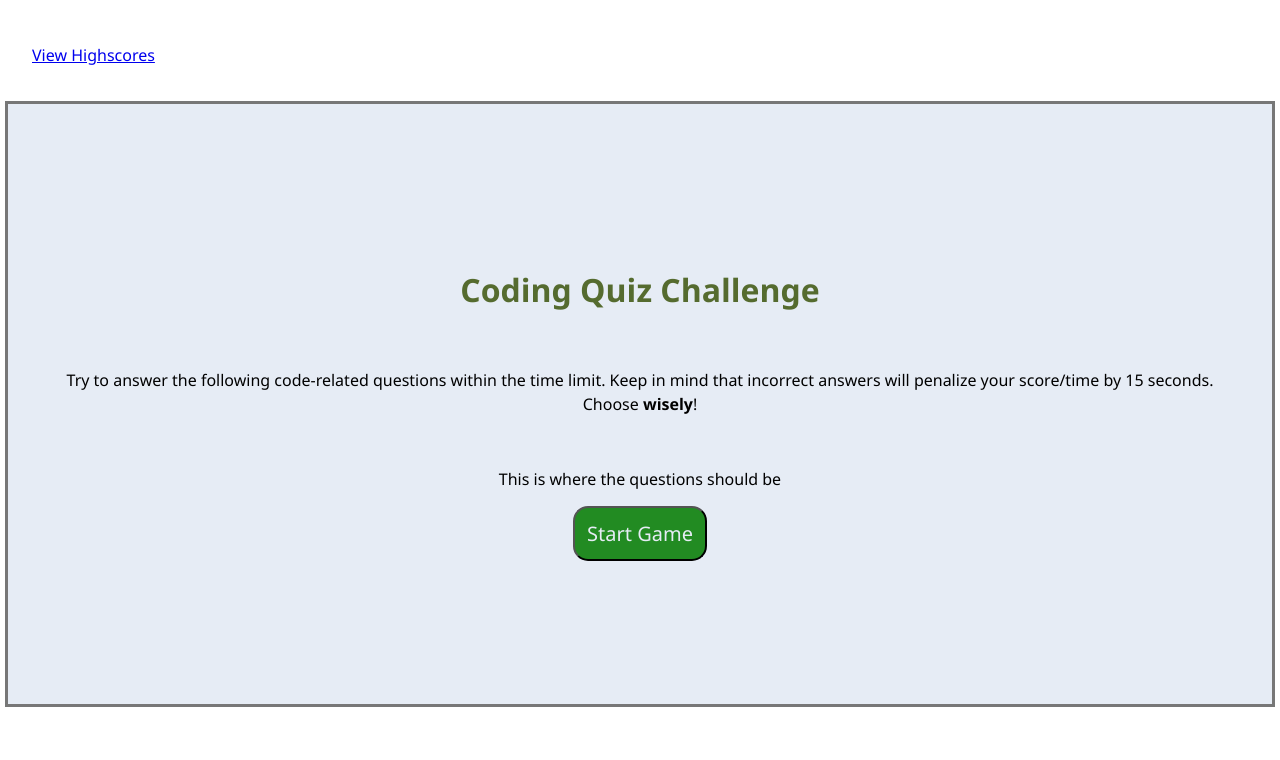
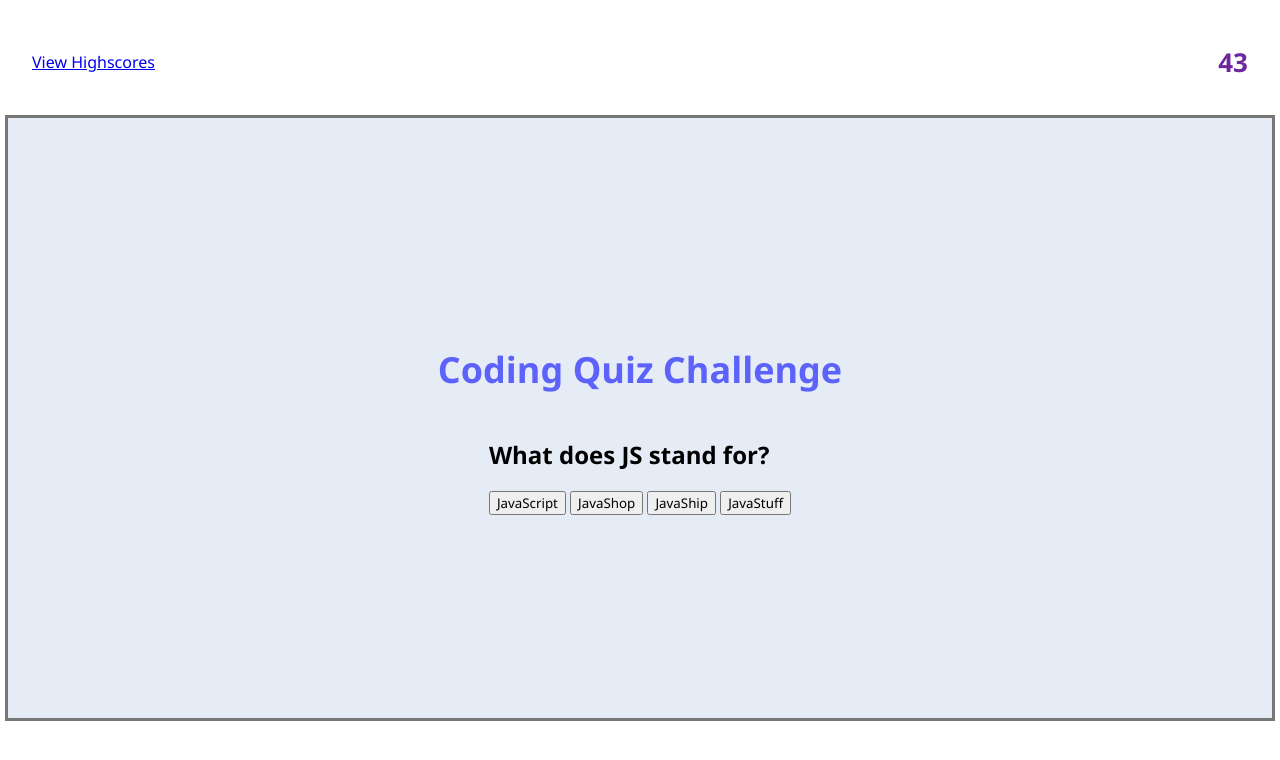
Before and after one commit to eddiespag-hetti/Coding_Quiz, a plain HTML site: page index.html in a window 1280 px wide. Both pictures are taken after a click on the button "Start Game". Drawn offline with Linux system fonts and the light colour scheme.

Commit message:
Added various functions to script.js file.

```diff
--- a/assets/script.js
+++ b/assets/script.js
@@ -0,0 +1,101 @@
+var index = -1
+
+// Countdown timer
+var timerEl = document.getElementById('timer');
+var secondsLeft = 45;
+
+function setTime() {
+    var timeLeft = 45;
+
+    var timerInterval = setInterval(function () {
+        secondsLeft--;
+        timerEl.textContent = secondsLeft;
+
+        if (secondsLeft === 0) {
+            clearInterval(timerInterval);
+
+            sendMessage();
+        }
+
+    }, 1000);
+};
+
+
+function sendMessage() {
+    timerEl.textContent = "Times Up!";
+}
+
+
+
+
+
+
+// Starting the game function
+
+var startGameEl = document.querySelector(".btn-start");
+
+function startGame(event) {
+    showQuestions()
+    setTime()
+    document.querySelector(".questions-para").style = "display: none";
+    document.querySelector(".btn-start").style = "display: none";
+    document.querySelector(".rules-para").style = "display: none";
+    document.querySelector(".quiz-questions").style = "display: block";
+
+    document.querySelector("#btn-1").addEventListener("click", showQuestions);
+    document.querySelector("#btn-2").addEventListener("click", showQuestions)
+    document.querySelector("#btn-3").addEventListener("click", showQuestions)
+    document.querySelector("#btn-4").addEventListener("click", showQuestions)
+}
+startGameEl.addEventListener('click', startGame);
+
+
+// Quiz Questions
+function showQuestions(event) {
+    if(index!=-1){
+        console.log(event.target.innerHTML)
+        if(event.target.innerHTML != questions[index].correctanswer){
+            secondsLeft-=10
+        }
+    }
+
+    index++
+    if(index==questions.length){
+        console.log("test")
+        document.querySelector(".quiz-questions").style = "display: none";
+        document.querySelector(".initials-score").style = "display: block";
+        return
+    }
+    document.querySelector(".question").textContent = questions[index].question;
+    document.querySelector("#btn-1").textContent = questions[index].answer1;
+    document.querySelector("#btn-2").textContent = questions[index].answer2;
+    document.querySelector("#btn-3").textContent = questions[index].answer3;
+    document.querySelector("#btn-4").textContent = questions[index].answer4;
+
+}
+
+
+var questions = [
+    {
+        question: "What does JS stand for?",
+        answer1: "JavaScript",
+        answer2: "JavaShop",
+        answer3: "JavaShip",
+        answer4: "JavaStuff",
+        correctanswer: "JavaScript"
+    }, {
+        question: "What does CSS stand for?",
+        answer1: "Cascading Style Sheets",
+        answer2: "Cats Chase Sheep",
+        answer3: "Cool Cats Slide",
+        answer4: "Code Cheat Sheet",
+        correctanswer: "Cascading Style Sheets",
+    }, {
+        question: "What does HTML stand for?",
+        answer1: "HyperText Markup Language",
+        answer2: "Hide My Lunch",
+        answer3: "HyperText Markdown Language",
+        answer4: "Hitmonlee",
+        correctanswer: "HyperText Markup Language",
+    }
+]
--- a/assets/style.css
+++ b/assets/style.css
@@ -4,9 +4,24 @@
 }
 
 
+.page-header {
+    display: flex;
+    justify-content: space-between;
+    align-items: center;
+}
+
+#timer {
+    font-size: 26px;
+    color: #6c269e;
+    font-weight: bold;
+}
+
 /* Main Quiz section */
 .header {
     padding: 36px 24px 38px 24px;
+    display: flex;
+    justify-content: space-between;
+    align-items: center;
 }
 
 .container {
@@ -23,7 +38,8 @@
 }
 
 .header-main {
-    color: darkolivegreen;
+    color: #5c62fa;
+    font-size: 36px;
 }
 
 .rules-para {
@@ -34,11 +50,13 @@
 }
 
 .button {
+
 font-size: 20px;
 padding: 12px 12px;
-background-color: forestgreen;
-color: #e6ecf5;
+background-color: #9027db;
+color: rgb(229, 246, 231);
 border-radius: 15px;
+cursor: pointer;
 
 }
 
@@ -49,6 +67,10 @@ border-radius: 15px;
 /* High Scores Section */
 
 .btn-go-back {
-display:
+
 
 }
+
+.quiz-questions, .initials-score {
+    display: none;
+}
--- a/index-02.html
+++ b/index-02.html
@@ -9,10 +9,21 @@
 <body>
     <div class="highscores-section container">
         <h1>View Highscores</h1>
-        <button class="button btn-go-back"
-         href="index.html">Go Back</button></a>
+
+       <div>
+
+        <a href="index.html">
+       <button class="button btn-go-back">Go Back</button></a>
+
+
+
         <button class="button btn-clear">Clear Highscores</button>
+    </div>
     </div>
 
 </body>
+<script src="assets/script.js"></script>
+
+
+
 </html>
--- a/index.html
+++ b/index.html
@@ -10,9 +10,13 @@
 
 
 <body>
+
     <header class="header">
+
         <a class="link-highscores" href="index-02.html">View Highscores</a>
+        <div id="timer">Timer: 45</div>
     </header>
+
     <div class="quiz-box container">
         <h1 class="header-main">Coding Quiz Challenge</h1>
         <p class="rules-para">Try to answer the following code-related questions within the time limit.
@@ -20,8 +24,20 @@
             that incorrect answers will penalize your score/time by 15 seconds.
             Choose <strong>wisely</strong>!</p>
         <p class="questions-para">This is where the questions should be</p>
+        <div class="quiz-questions">
+            <h2 class="question"></h2>
+            <button id="btn-1" class="btn-answer"></button>
+            <button id="btn-2" class="btn-answer"></button>
+            <button id="btn-3" class="btn-answer"></button>
+            <button id="btn-4" class="btn-answer"></button>
+        </div>
+        <div class="initials-score">
+            <input type="text">
+            <button class="savebtn">Save</button>
+        </div>
         <button class="btn-start button">Start Game</button>
     </div>
 </body>
+<script src="assets/script.js"></script>
 
 </html>
```
